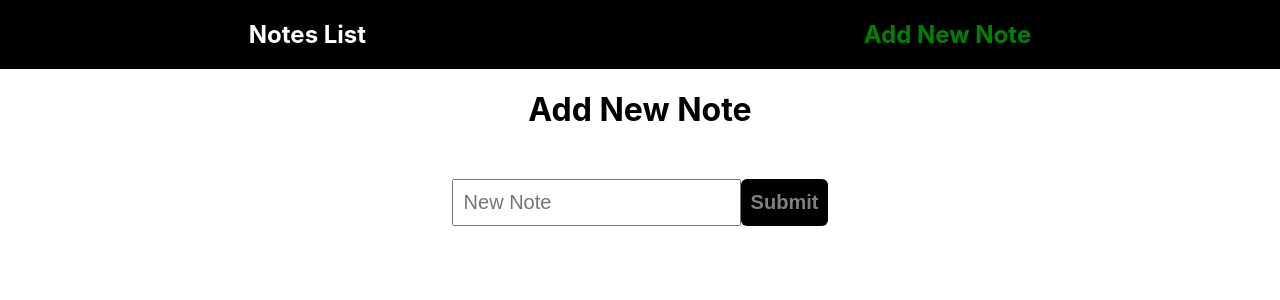
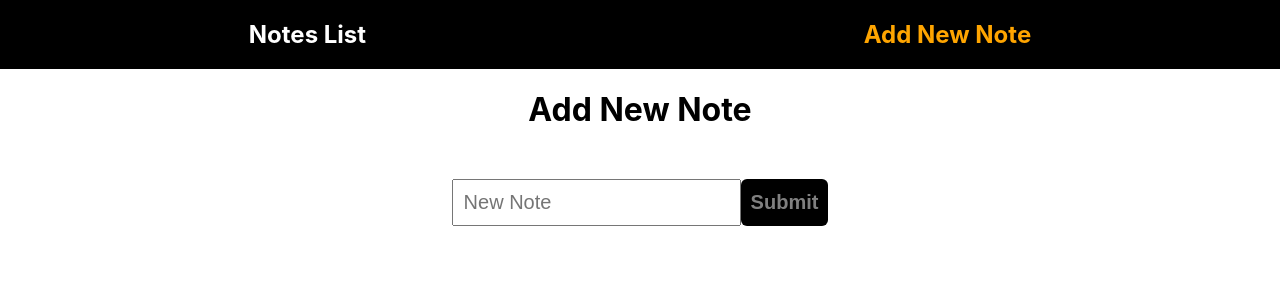
Before and after one commit to rnxavier/saga-notes-app, a React (Create React App) app: page / in a window 1280 px wide. Shown: the top 300 px of the page. Built offline with nearby package versions, Linux system fonts and the light colour scheme; no server answers.

Commit message:
changed navbar font colour

```diff
--- a/src/components/Header.js
+++ b/src/components/Header.js
@@ -24,7 +24,7 @@ function Header() {
       <h2
         onClick={() => notesListClick()}
         style={{
-          color: notesListActive ? "green" : "white",
+          color: notesListActive ? "orange" : "white",
         }}
       >
         Notes List
@@ -32,7 +32,7 @@ function Header() {
       <h2
         onClick={() => addNotesClick()}
         style={{
-          color: addNotesActive ? "green" : "white",
+          color: addNotesActive ? "orange" : "white",
         }}
       >
         Add New Note
```
